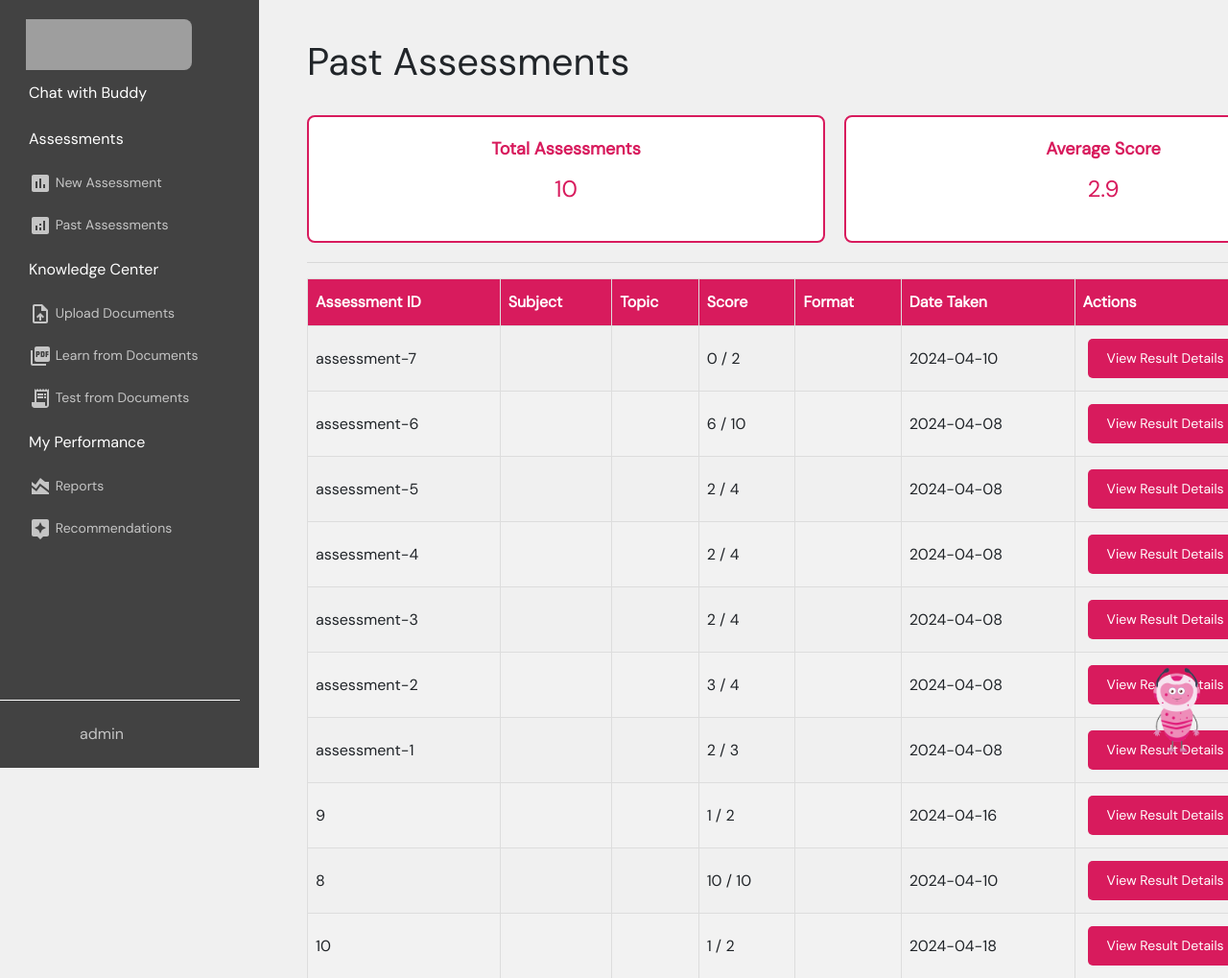
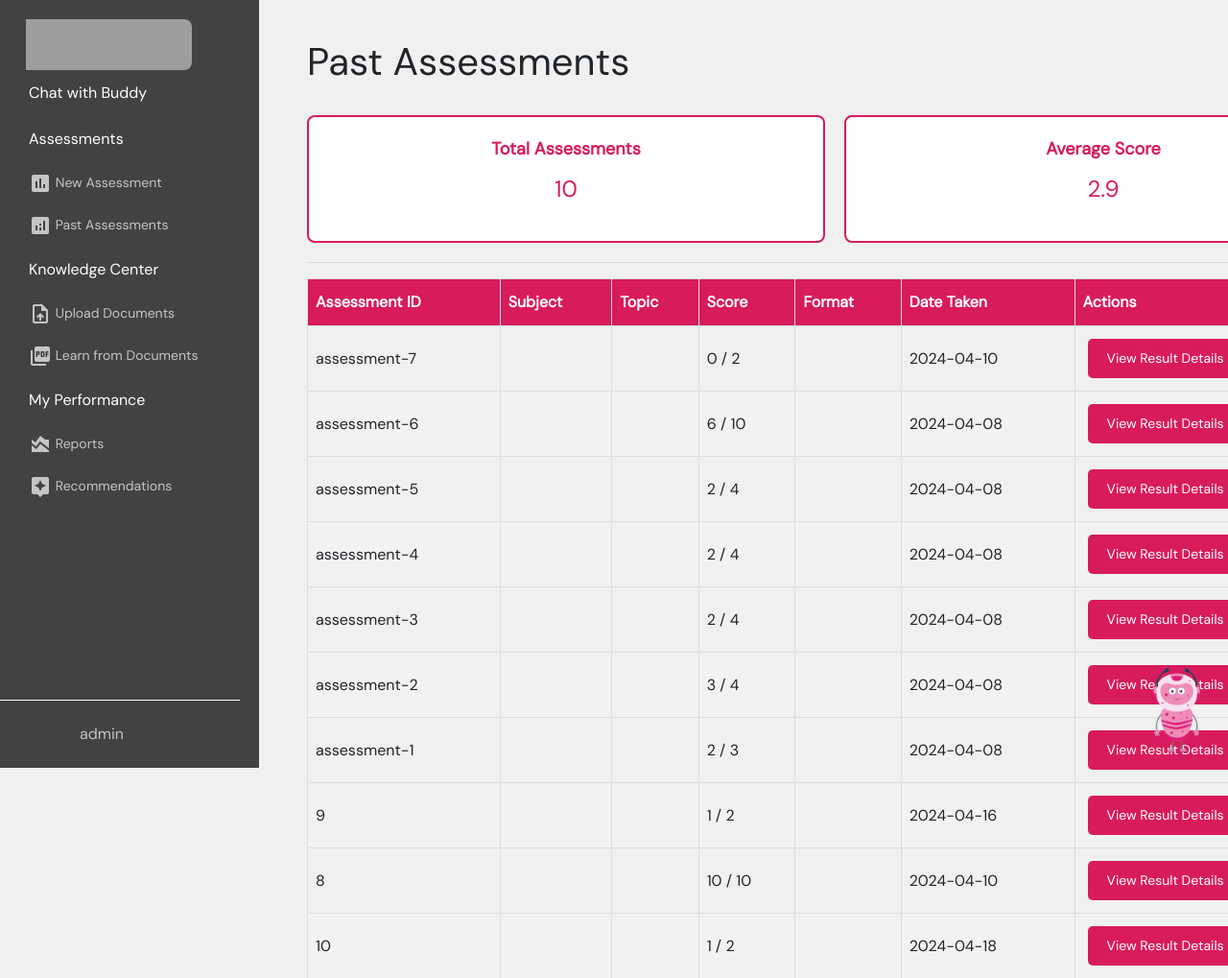
Before and after one commit to igebra-ai/buddygpt, a Django app: page /assessment_history/ in a window 1280 px wide; the page is wider, and only the part inside the window is pictured. Shown: the top 1019 px of that part at 96% size. Run offline with Django 4.2, Linux system fonts and the light colour scheme; a user stored in the database is signed in; data comes from the database, SQL or seed files in the repository; some libraries are stand-ins or nearby versions; grey boxes are pictures that could not be loaded.

Commit message:
updated sidebar

```diff
--- a/chatbot/templates/sidebar copy.html
+++ b/chatbot/templates/sidebar copy.html
@@ -128,8 +128,8 @@
         <a href="{% url 'rag_search' %}">Learn from Documents</a></div>
 
       <!--<div class="submenu-item"><svg viewBox="0 0 24 24" style="width: 24px; height: 24px; overflow: visible; opacity: 1; z-index: 1; fill: rgb(197, 197, 197);"><path d="M0 0h24v24H0V0z" fill="none"></path><path d="M19.5 3.5 18 2l-1.5 1.5L15 2l-1.5 1.5L12 2l-1.5 1.5L9 2 7.5 3.5 6 2v14H3v3c0 1.66 1.34 3 3 3h12c1.66 0 3-1.34 3-3V2l-1.5 1.5zM19 19c0 .55-.45 1-1 1s-1-.45-1-1v-3H8V5h11v14z"></path><path d="M9 7h6v2H9zm7 0h2v2h-2zm-7 3h6v2H9zm7 0h2v2h-2z"></path></svg>
-        <a href="{% url 'rag_test' %}">Test from Documents</a></div>
-    </div> -->
+        <a href="{% url 'rag_test' %}">Test from Documents</a></div>-->
+    </div>
 
     <div class="menu-item" id="performanceLink">My Performance</div>
     <div class="submenu" id="performanceSubmenu">
--- a/chatbot/templates/sidebar.html
+++ b/chatbot/templates/sidebar.html
@@ -145,8 +145,8 @@
       <div class="submenu-item"><svg viewBox="0 0 24 24" style="width: 24px; height: 24px; overflow: visible; opacity: 1; z-index: 1; fill: rgb(197, 197, 197);"><path d="M0 0h24v24H0z" fill="none"></path><path d="M20 2H8c-1.1 0-2 .9-2 2v12c0 1.1.9 2 2 2h12c1.1 0 2-.9 2-2V4c0-1.1-.9-2-2-2zm-8.5 7.5c0 .83-.67 1.5-1.5 1.5H9v2H7.5V7H10c.83 0 1.5.67 1.5 1.5v1zm5 2c0 .83-.67 1.5-1.5 1.5h-2.5V7H15c.83 0 1.5.67 1.5 1.5v3zm4-3H19v1h1.5V11H19v2h-1.5V7h3v1.5zM9 9.5h1v-1H9v1zM4 6H2v14c0 1.1.9 2 2 2h14v-2H4V6zm10 5.5h1v-3h-1v3z"></path></svg>
         <a href="{% url 'rag_search' %}">Learn from Documents</a></div>
 
-      <div class="submenu-item"><svg viewBox="0 0 24 24" style="width: 24px; height: 24px; overflow: visible; opacity: 1; z-index: 1; fill: rgb(197, 197, 197);"><path d="M0 0h24v24H0V0z" fill="none"></path><path d="M19.5 3.5 18 2l-1.5 1.5L15 2l-1.5 1.5L12 2l-1.5 1.5L9 2 7.5 3.5 6 2v14H3v3c0 1.66 1.34 3 3 3h12c1.66 0 3-1.34 3-3V2l-1.5 1.5zM19 19c0 .55-.45 1-1 1s-1-.45-1-1v-3H8V5h11v14z"></path><path d="M9 7h6v2H9zm7 0h2v2h-2zm-7 3h6v2H9zm7 0h2v2h-2z"></path></svg>
-        <a href="{% url 'rag_test' %}">Test from Documents</a></div>
+      <!--<div class="submenu-item"><svg viewBox="0 0 24 24" style="width: 24px; height: 24px; overflow: visible; opacity: 1; z-index: 1; fill: rgb(197, 197, 197);"><path d="M0 0h24v24H0V0z" fill="none"></path><path d="M19.5 3.5 18 2l-1.5 1.5L15 2l-1.5 1.5L12 2l-1.5 1.5L9 2 7.5 3.5 6 2v14H3v3c0 1.66 1.34 3 3 3h12c1.66 0 3-1.34 3-3V2l-1.5 1.5zM19 19c0 .55-.45 1-1 1s-1-.45-1-1v-3H8V5h11v14z"></path><path d="M9 7h6v2H9zm7 0h2v2h-2zm-7 3h6v2H9zm7 0h2v2h-2z"></path></svg>
+        <a href="{% url 'rag_test' %}">Test from Documents</a></div>-->
     </div>
 
     <div class="menu-item" id="performanceLink">My Performance</div>
```
